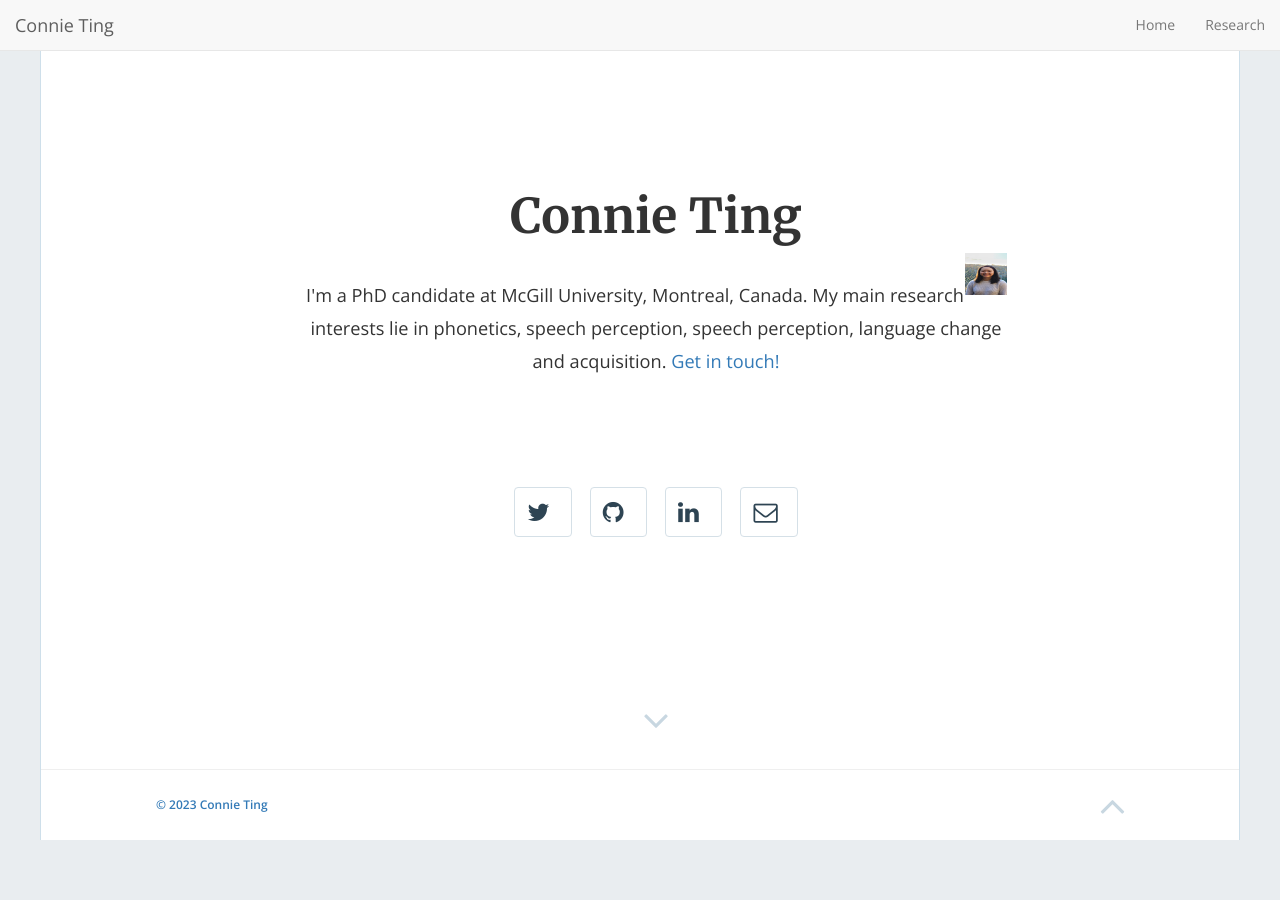
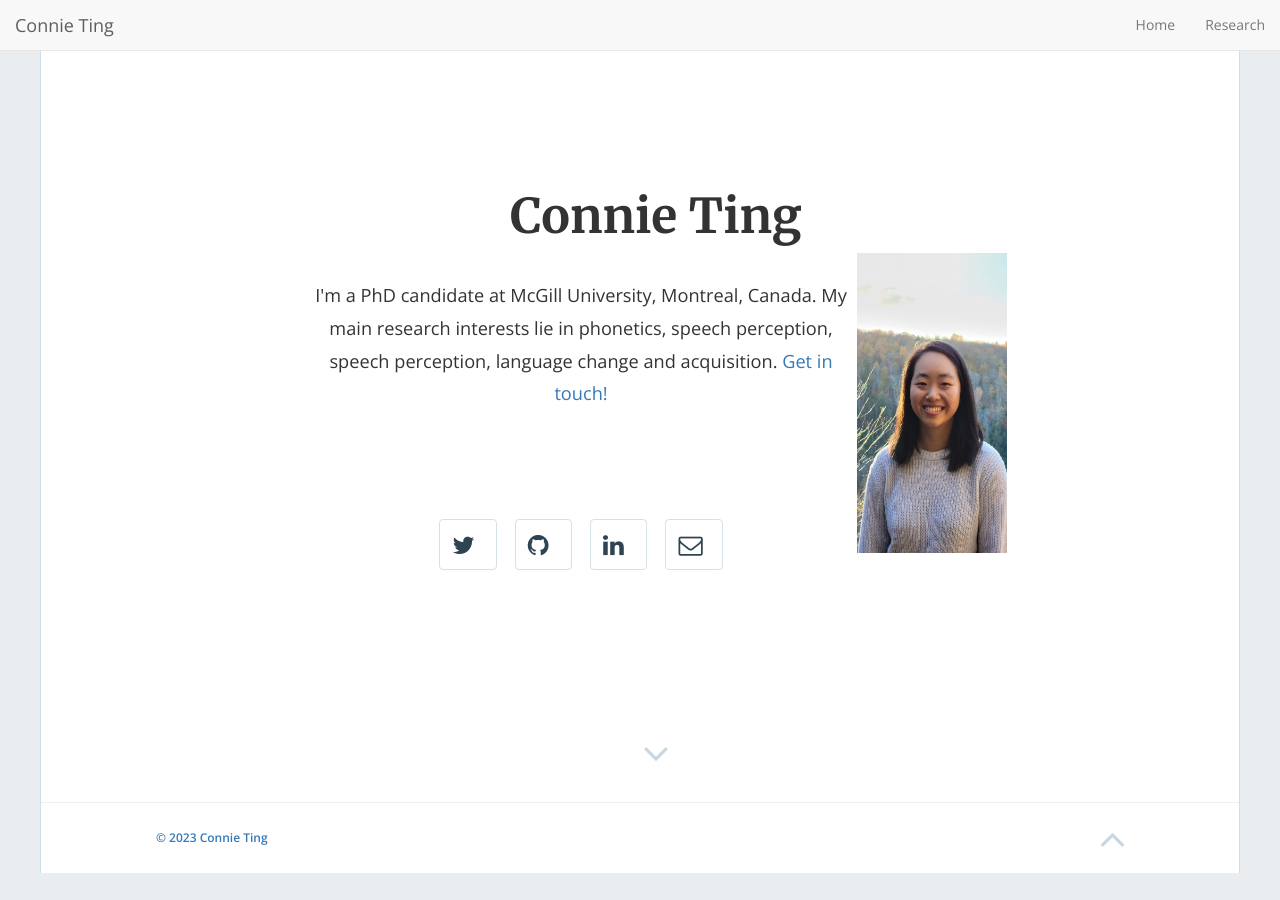
Before and after one commit to connieting/connieting.github.io, a Jekyll site: the page built from index.html, in a window 1280 px wide. Built offline with Jekyll 4.4.1, drawn with Linux system fonts in a browser that asks for light colours; nearby versions of some CDN libraries.

Commit message:
Update home-hero.html
changed img dimensions

```diff
--- a/_includes/home-hero.html
+++ b/_includes/home-hero.html
@@ -13,7 +13,7 @@
           {% endif %}
 
           <div class="image">
-          <img src="/imgs/me_photo.jpeg" style="float:right;width:42px;height:42px;">
+          <img src="/imgs/me_photo.jpeg" style="float:right;width:150px;height:300px;">
           </div>
 
           {% if site.description != '' or site.enable_contact == true %}
```
